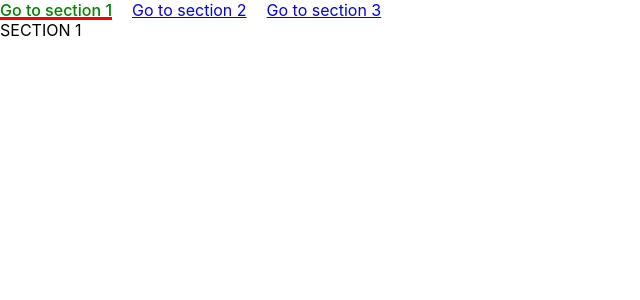
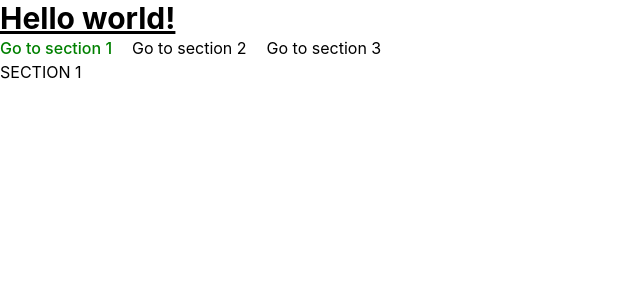
Before and after one commit to sergiupop/personal-page, a React (Create React App) app: page / in a window 1280 px wide. Shown: the top 300 px of the page, without its empty margins (0-640 px from the left). Built offline with nearby package versions, Linux system fonts and the light colour scheme.

Commit message:
Add tailwindcss

```diff
--- a/package.json
+++ b/package.json
@@ -39,5 +39,10 @@
       "last 1 firefox version",
       "last 1 safari version"
     ]
+  },
+  "devDependencies": {
+    "autoprefixer": "^10.4.8",
+    "postcss": "^8.4.14",
+    "tailwindcss": "^3.1.7"
   }
 }
--- a/src/App.tsx
+++ b/src/App.tsx
@@ -3,6 +3,9 @@ import Navbar from './components/Navbar';
 const App = () => {
   return (
     <>
+      <h1 className="text-3xl font-bold underline">
+        Hello world!
+      </h1>
       <Navbar />
       <section id="section1" style={{ height: "2000px" }}>
         SECTION 1
--- a/src/index.css
+++ b/src/index.css
@@ -1,3 +1,7 @@
+@tailwind base;
+@tailwind components;
+@tailwind utilities;
+
 body {
   margin: 0;
   font-family: -apple-system, BlinkMacSystemFont, 'Segoe UI', 'Roboto', 'Oxygen',
--- /dev/null
+++ b/tailwind.config.js
@@ -0,0 +1,8 @@
+/** @type {import('tailwindcss').Config} */
+module.exports = {
+  content: ["./src/**/*.tsx"],
+  theme: {
+    extend: {},
+  },
+  plugins: [],
+}
```
Also changed, not shown: 1 other file (tests, documents, lock files or other folders).
